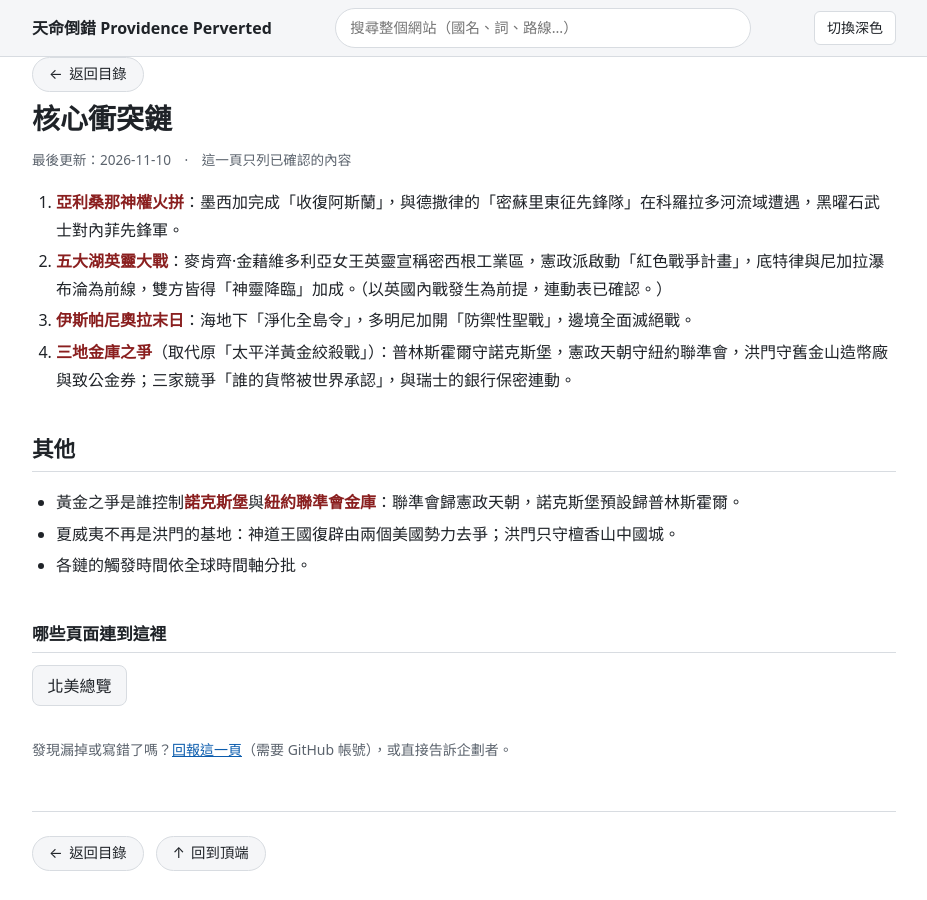
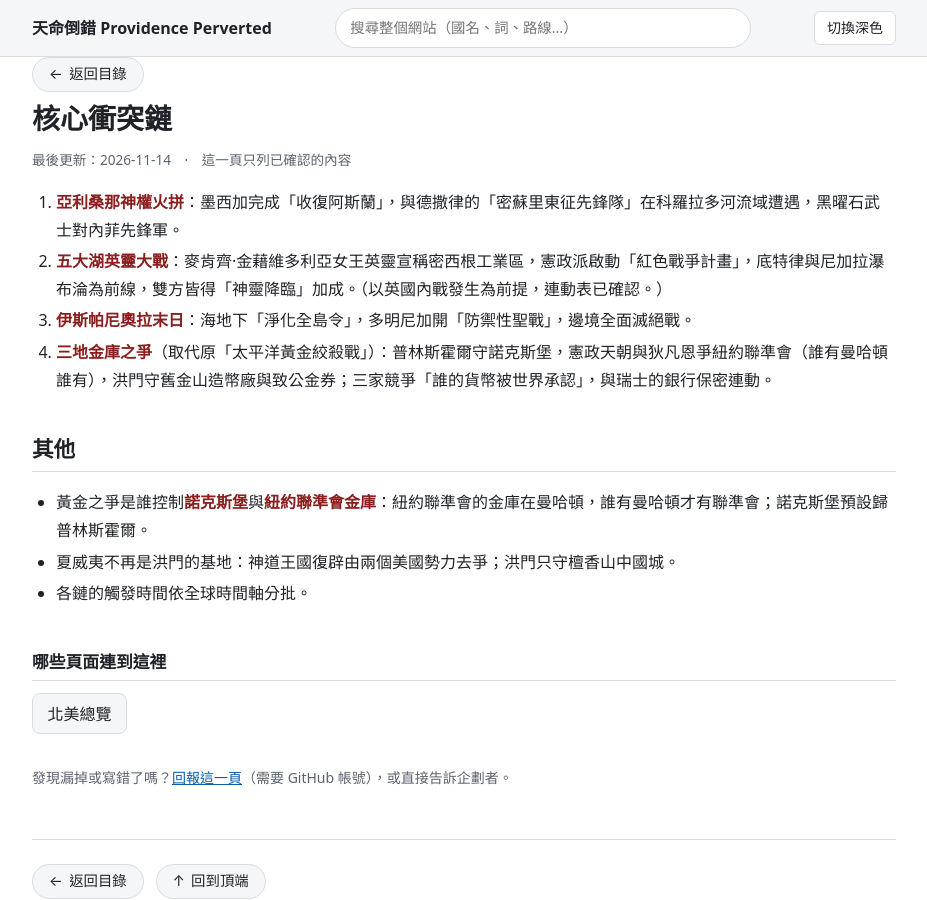
Before and after one commit to Charlie-Ma-1729/alt_mod, a Jekyll site: the page built from north-america/conflict-chains.md, in a window 1280 px wide. Shown: the whole page, without its empty margins (176-1103 px from the left). Built offline with Jekyll 4.4.1, drawn with Linux system fonts in a browser that asks for light colours.

Commit message:
Update site from design docs

```diff
--- a/_data/updated.json
+++ b/_data/updated.json
@@ -1,7 +1,7 @@
 {
     "world/overview.md":  "2026-11-12",
-    "world/country-roster.md":  "2026-11-10",
-    "world/conflicts.md":  "2026-11-13",
+    "world/country-roster.md":  "2026-11-14",
+    "world/conflicts.md":  "2026-11-14",
     "world/timeline.md":  "2026-11-13",
     "world/factions.md":  "2026-11-10",
     "world/geneva-conference.md":  "2026-11-10",
@@ -35,11 +35,11 @@
     "europe/albania.md":  "2026-11-10",
     "europe/ussr.md":  "2026-11-12",
     "north-america/overview.md":  "2026-11-13",
-    "north-america/usa.md":  "2026-11-13",
+    "north-america/usa.md":  "2026-11-14",
     "north-america/canada.md":  "2026-11-13",
     "north-america/mexico.md":  "2026-11-10",
     "north-america/caribbean.md":  "2026-11-13",
-    "north-america/conflict-chains.md":  "2026-11-10",
+    "north-america/conflict-chains.md":  "2026-11-14",
     "asia/china.md":  "2026-11-12",
     "asia/japan.md":  "2026-11-10",
     "asia/taiwan.md":  "2026-11-10",
--- a/north-america/conflict-chains.md
+++ b/north-america/conflict-chains.md
@@ -5,10 +5,10 @@ title: "核心衝突鏈"
 1. **亞利桑那神權火拼**：墨西加完成「收復阿斯蘭」，與德撒律的「密蘇里東征先鋒隊」在科羅拉多河流域遭遇，黑曜石武士對內菲先鋒軍。
 2. **五大湖英靈大戰**：麥肯齊·金藉維多利亞女王英靈宣稱密西根工業區，憲政派啟動「紅色戰爭計畫」，底特律與尼加拉瀑布淪為前線，雙方皆得「神靈降臨」加成。（以英國內戰發生為前提，連動表已確認。）
 3. **伊斯帕尼奧拉末日**：海地下「淨化全島令」，多明尼加開「防禦性聖戰」，邊境全面滅絕戰。
-4. **三地金庫之爭**（取代原「太平洋黃金絞殺戰」）：普林斯霍爾守諾克斯堡，憲政天朝守紐約聯準會，洪門守舊金山造幣廠與致公金券；三家競爭「誰的貨幣被世界承認」，與瑞士的銀行保密連動。
+4. **三地金庫之爭**（取代原「太平洋黃金絞殺戰」）：普林斯霍爾守諾克斯堡，憲政天朝與狄凡恩爭紐約聯準會（誰有曼哈頓誰有），洪門守舊金山造幣廠與致公金券；三家競爭「誰的貨幣被世界承認」，與瑞士的銀行保密連動。
 
 ## 其他
 
-- 黃金之爭是誰控制**諾克斯堡**與**紐約聯準會金庫**：聯準會歸憲政天朝，諾克斯堡預設歸普林斯霍爾。
+- 黃金之爭是誰控制**諾克斯堡**與**紐約聯準會金庫**：紐約聯準會的金庫在曼哈頓，誰有曼哈頓才有聯準會；諾克斯堡預設歸普林斯霍爾。
 - 夏威夷不再是洪門的基地：神道王國復辟由兩個美國勢力去爭；洪門只守檀香山中國城。
 - 各鏈的觸發時間依全球時間軸分批。
```
Also changed, not shown: index.md (+4 -4 lines), north-america/usa.md (+8 -7 lines), world/conflicts.md (+1 -1 lines), world/country-roster.md (+1 -1 lines), search.json.
